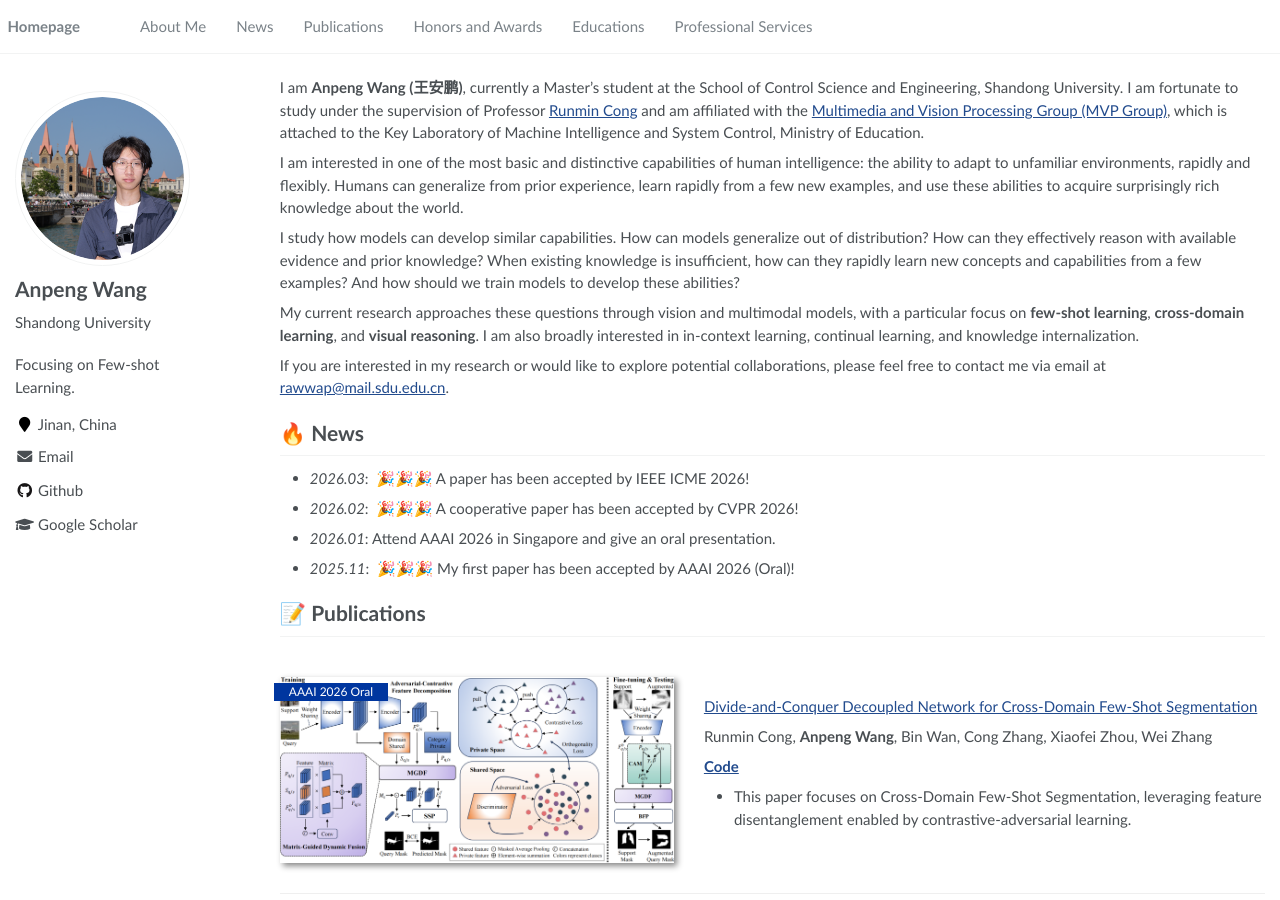
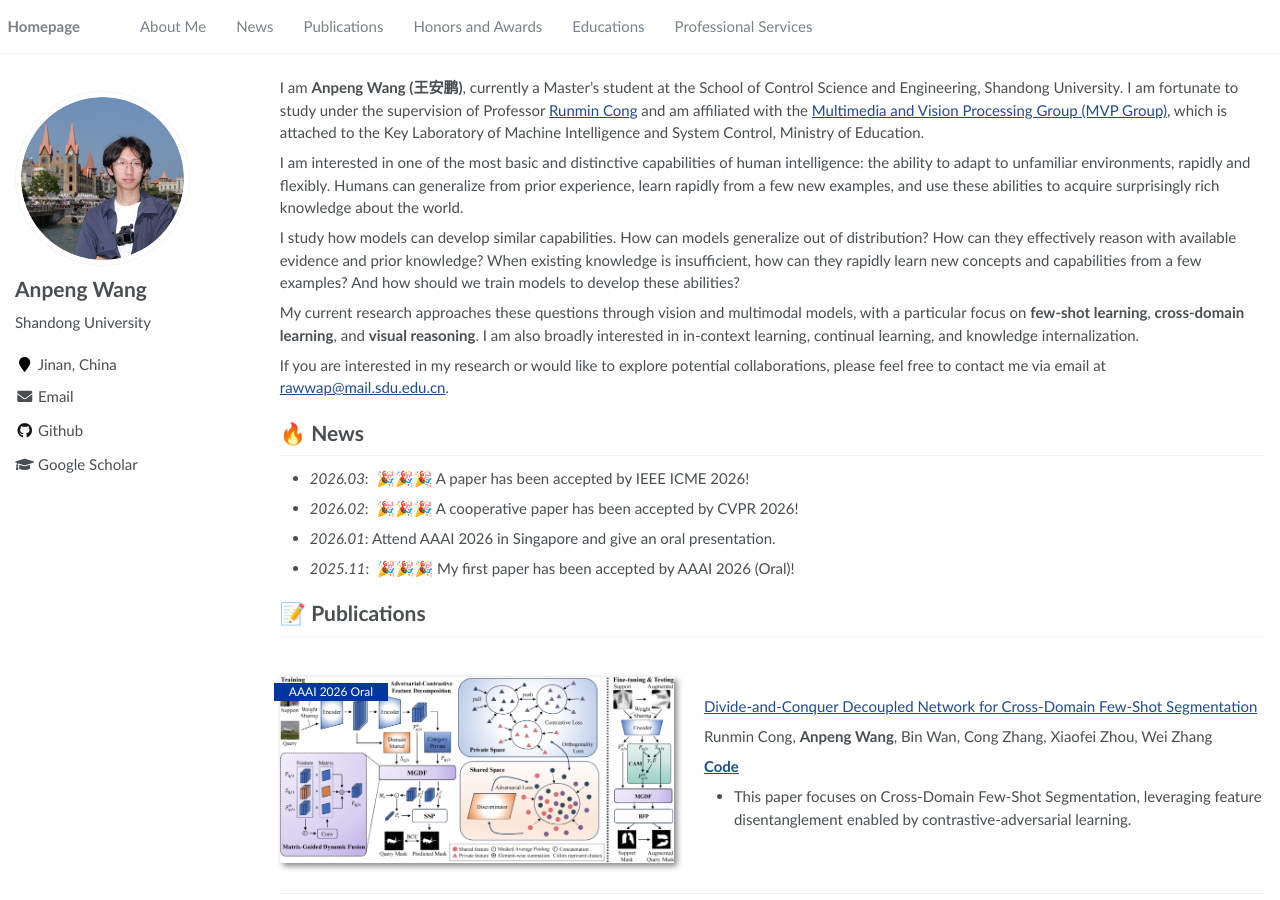
Before and after one commit to rawwap/rawwap.github.io, a Jekyll site: the page built from _pages/about.md, in a window 1280 px wide and 900 px high. Built offline with Jekyll 4.4.1, drawn with Linux system fonts in a browser that asks for light colours.

Commit message:
Update _config.yml

```diff
--- a/_config.yml
+++ b/_config.yml
@@ -7,7 +7,7 @@
 
 # Site Settings
 title                    : "Anpeng Wang (王安鹏)"
-description              : "Focusing on Few-shot Learning."
+description              :
 repository               : "rawwap/rawwap.github.io"
 google_scholar_stats_use_cdn : true
 
```
